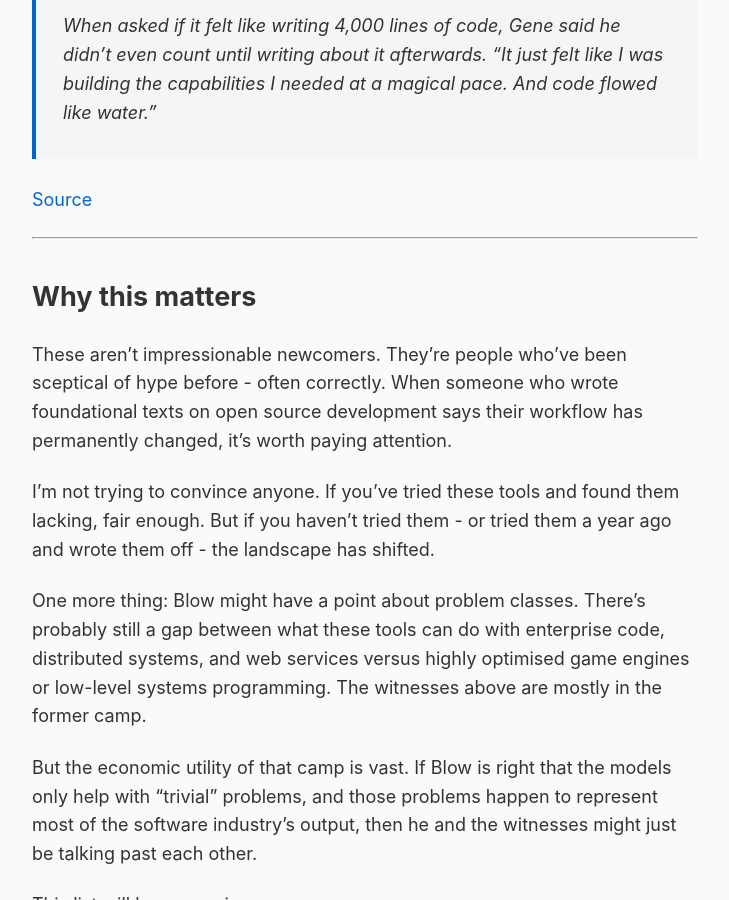
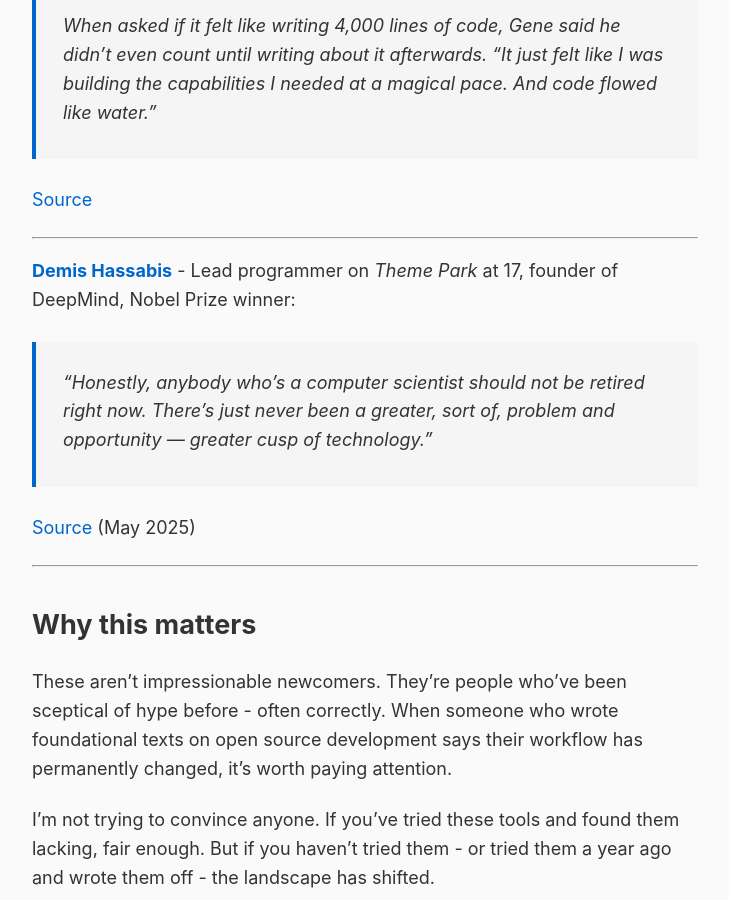
Before and after one commit to rob137/rob137.github.io, a Jekyll site: the page built from _posts/2026-01-02-the-witnesses.md, in a window 1280 px wide and 900 px high, scrolled down 1829 px. Shown: the whole window, without its empty margins (275-1004 px from the left). Built offline with Jekyll 4.4.1, drawn with Linux system fonts in a browser that asks for light colours.

Commit message:
Add Demis Hassabis to witnesses
Lead programmer on Theme Park at 17, DeepMind founder, Nobel Prize winner.
"Anybody who's a computer scientist should not be retired right now."

🤖 Generated with [Claude Code](https://claude.com/claude-code)

Co-Authored-By: Claude Opus 4.5 <noreply@anthropic.com>

```diff
--- a/_posts/2026-01-02-the-witnesses.md
+++ b/_posts/2026-01-02-the-witnesses.md
@@ -48,6 +48,14 @@ But I keep noticing something: builders I also respect - people known for shippi
 
 ---
 
+**[Demis Hassabis](https://en.wikipedia.org/wiki/Demis_Hassabis)** - Lead programmer on *Theme Park* at 17, founder of DeepMind, Nobel Prize winner:
+
+> "Honestly, anybody who's a computer scientist should not be retired right now. There's just never been a greater, sort of, problem and opportunity — greater cusp of technology."
+
+[Source](https://www.businesstoday.in/technology/news/story/sergey-brin-returns-to-google-calls-on-retired-computer-scientists-to-join-the-ai-revolution-477452-2025-05-23) (May 2025)
+
+---
+
 ## Why this matters
 
 These aren't impressionable newcomers. They're people who've been sceptical of hype before - often correctly. When someone who wrote foundational texts on open source development says their workflow has permanently changed, it's worth paying attention.
```
